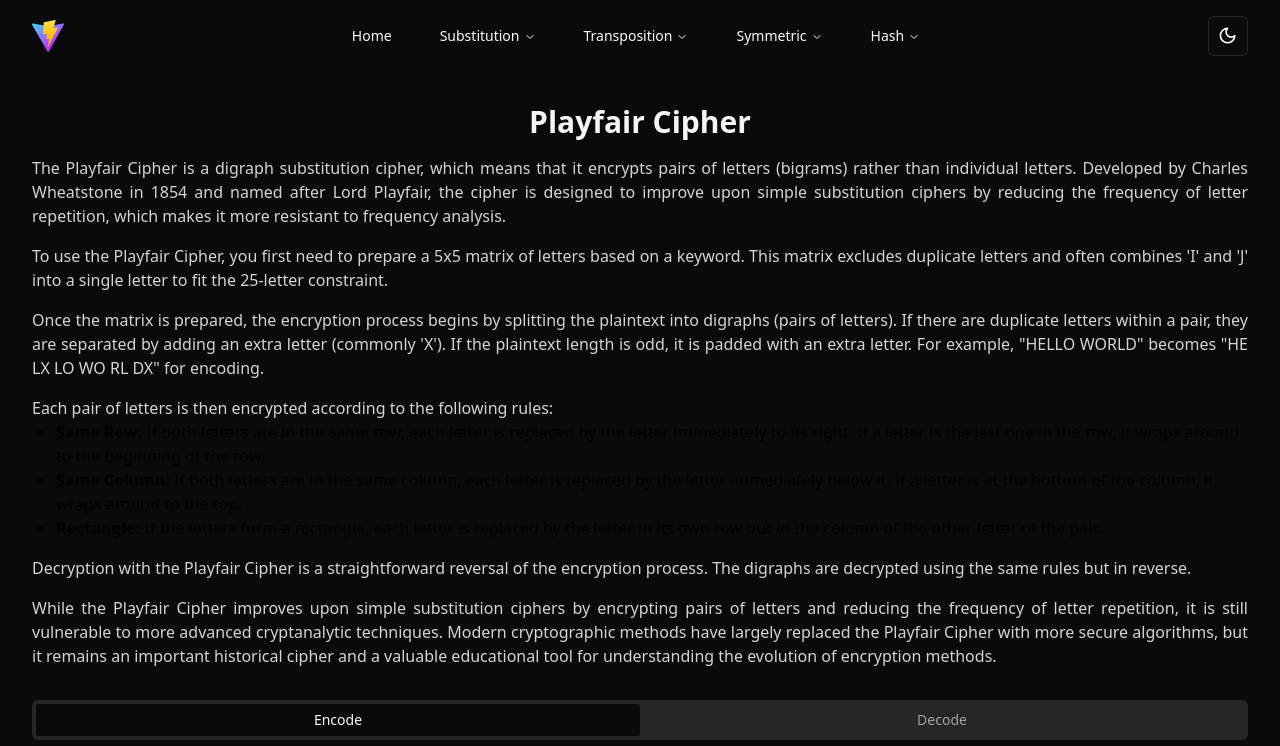
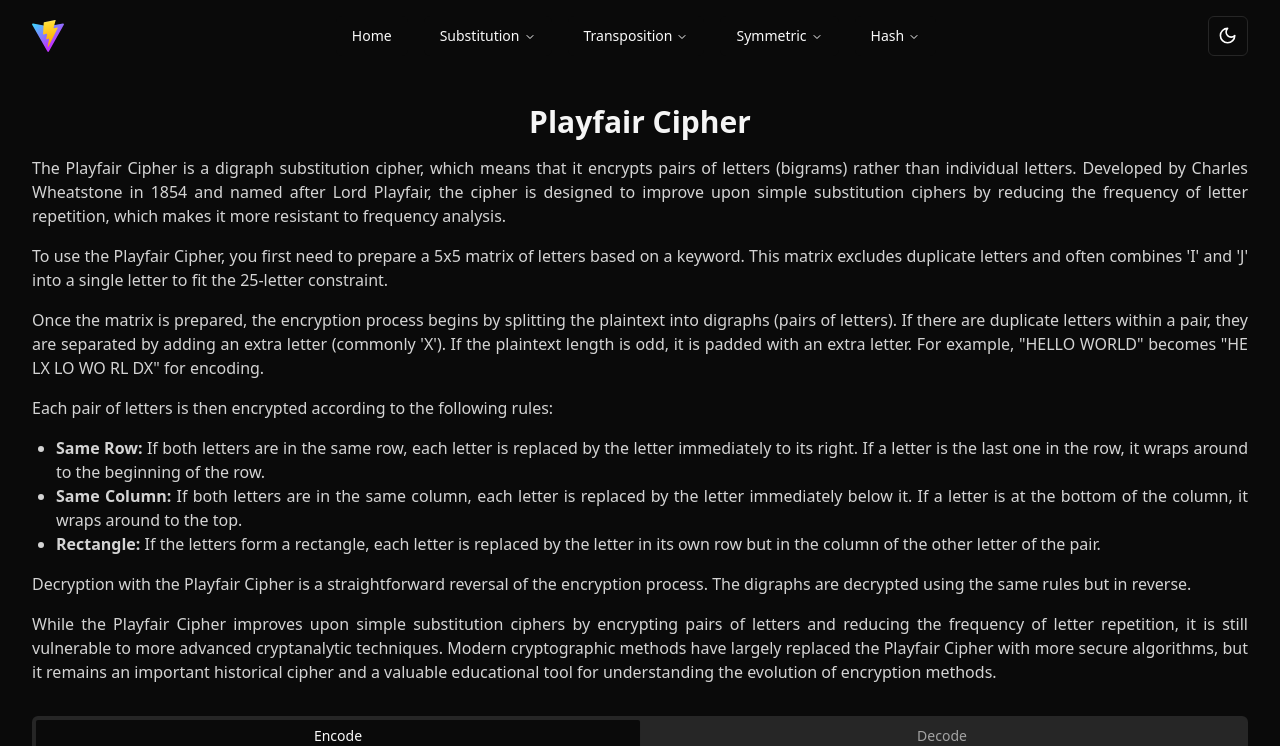
Before and after one commit to nureka-rodrigo/Crypt-It, a React (Vite) app: page /substitution/playfair in a window 1280 px wide. Shown: the top 746 px of the page. Built offline with nearby package versions, Linux system fonts and the light colour scheme.

Commit message:
Minor style fix

```diff
--- a/src/pages/substitution/Playfair.tsx
+++ b/src/pages/substitution/Playfair.tsx
@@ -235,7 +235,7 @@ export const Playfair = () => {
             Each pair of letters is then encrypted according to the following
             rules:
           </p>
-          <ul className="list-disc pl-6">
+          <ul className="list-disc pl-6 mt-4 text-neutral-700 dark:text-neutral-300 text-justify">
             <li>
               <strong>Same Row:</strong> If both letters are in the same row,
               each letter is replaced by the letter immediately to its right. If
```
